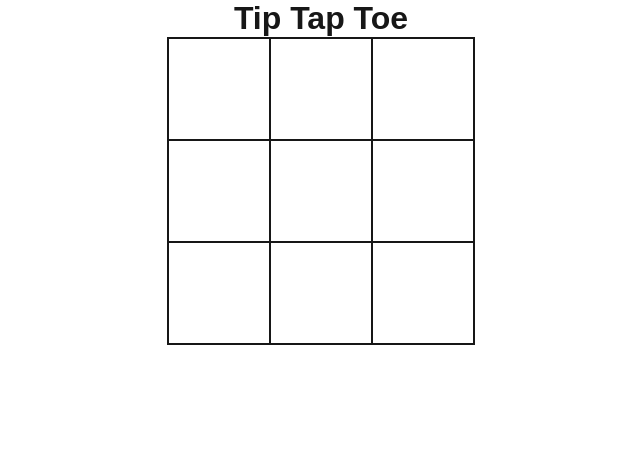
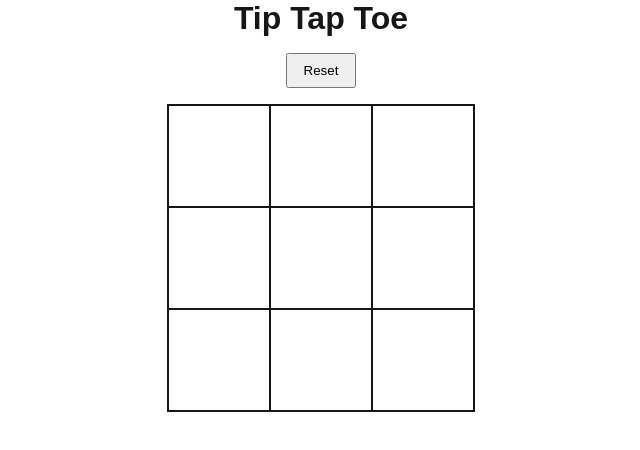
Before and after one commit to RobinTail/tic-tac-toe, a Next.js app: page / in a window 1280 px wide. Shown: the top 450 px of the page, without its empty margins (319-959 px from the left). Built offline with nearby package versions, Linux system fonts and the light colour scheme.

Commit message:
Reset button.

```diff
--- /dev/null
+++ b/src/ui/game.module.scss
@@ -0,0 +1,13 @@
+.controls {
+    display: flex;
+    align-items: center;
+    justify-content: center;
+    margin-top: 16px;
+    margin-bottom: 16px;
+    gap: 12px;
+
+    & > button {
+        padding: 8px 16px;
+        cursor: pointer;
+    }
+}
--- a/src/ui/game.tsx
+++ b/src/ui/game.tsx
@@ -3,6 +3,7 @@
 import Board, { Mark, size } from "@/ui/board";
 import { useCallback, useEffect, useMemo, useState } from "react";
 import { findMove, getWinner } from "@/lib/logic";
+import styles from "./game.module.scss";
 
 type Role = "human" | "computer";
 
@@ -51,6 +52,10 @@ export default function Game() {
   }, [board, isGameOver, makeMove, moves, player, players]);
 
   return (
+    <>
+      <div className={styles.controls}>
+        <button onClick={reset}>Reset</button>
+      </div>
       <Board
         state={board}
         winner={winner}
@@ -58,5 +63,6 @@ export default function Game() {
           players[player] === "human" && !isGameOver ? makeMove : undefined
         }
       />
+    </>
   );
 }
```
Lines whose indentation alone changed are shown as unchanged.
